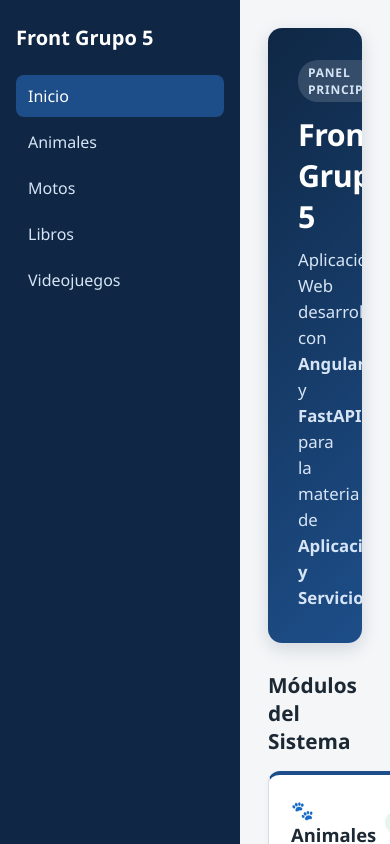
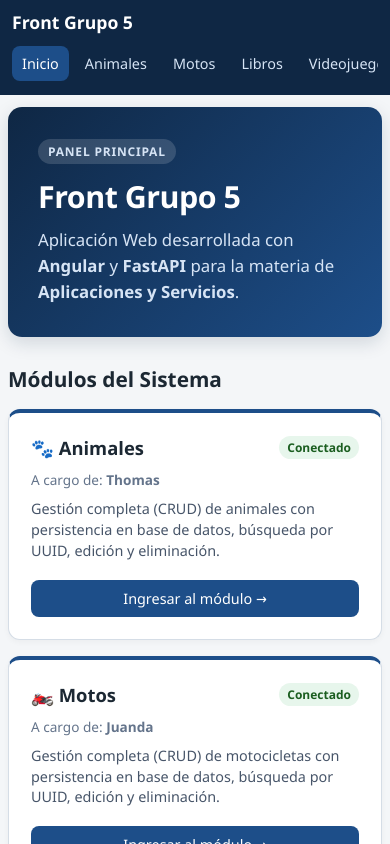
Before and after one commit to ThomasTN77/Frontend-GRUPO5-A-SW, an Angular app: page /inicio in a window 390 px wide. Shown: the top 844 px of the page. Built offline with nearby package versions, Linux system fonts and the light colour scheme.

Commit message:
feat: adapta la interfaz a pantallas moviles

```diff
--- a/src/app/pages/animales/animales.html
+++ b/src/app/pages/animales/animales.html
@@ -21,6 +21,7 @@
   <p class="mensaje" [class.error]="esError()">{{ mensaje() }}</p>
 }
 
+<div class="tabla-scroll">
 <table>
   <thead>
     <tr>
@@ -46,6 +47,7 @@
     }
   </tbody>
 </table>
+</div>
 
 @if (popupAbierto()) {
   <div class="fondo-popup" (click)="cerrarPopup()">
--- a/src/app/pages/libros/libros.html
+++ b/src/app/pages/libros/libros.html
@@ -23,6 +23,7 @@
   <p class="mensaje" [class.error]="esError()">{{ mensaje() }}</p>
 }
 
+<div class="tabla-scroll">
 <table>
   <thead>
     <tr>
@@ -50,6 +51,7 @@
     }
   </tbody>
 </table>
+</div>
 
 @if (popupAbierto()) {
   <div class="fondo-popup" (click)="cerrarPopup()">
--- a/src/app/pages/motos/motos.html
+++ b/src/app/pages/motos/motos.html
@@ -21,6 +21,7 @@
   <p class="mensaje" [class.error]="esError()">{{ mensaje() }}</p>
 }
 
+<div class="tabla-scroll">
 <table>
   <thead>
     <tr>
@@ -48,6 +49,7 @@
     }
   </tbody>
 </table>
+</div>
 
 @if (popupAbierto()) {
   <div class="fondo-popup" (click)="cerrarPopup()">
--- a/src/app/pages/videojuegos/videojuegos.component.css
+++ b/src/app/pages/videojuegos/videojuegos.component.css
@@ -430,20 +430,42 @@
 
 @media (max-width: 720px) {
   :host {
-    padding: 20px 12px;
+    padding: 0;
+  }
+
+  .container {
+    gap: 16px;
+  }
+
+  .page-title {
+    font-size: 1.6rem;
   }
 
   .card-header {
     flex-direction: column;
     align-items: flex-start;
+    padding: 18px;
   }
 
   .card-body {
-    padding: 22px;
+    padding: 18px;
+  }
+
+  .form-grid {
+    grid-template-columns: 1fr;
+  }
+
+  .search-form {
+    width: 100%;
+  }
+
+  .search-input {
+    min-width: 0;
+    width: 100%;
   }
 
   .table th,
   .table td {
-    padding: 12px 18px;
+    padding: 10px 12px;
   }
 }
--- a/src/app/pages/videojuegos/videojuegos.component.html
+++ b/src/app/pages/videojuegos/videojuegos.component.html
@@ -102,6 +102,7 @@
     </div>
     <div class="card-body card-body-no-padding">
       <div class="table-wrapper" *ngIf="(modoBusqueda ? videojuegosFiltrados.length : videojuegos.length) > 0">
+        <div class="tabla-scroll">
         <table class="table">
           <thead>
             <tr>
@@ -131,6 +132,7 @@
             </tr>
           </tbody>
         </table>
+        </div>
       </div>
 
       <div class="empty-state" *ngIf="!modoBusqueda && videojuegos.length === 0">
--- a/src/styles.css
+++ b/src/styles.css
@@ -234,3 +234,130 @@ th {
   color: #555;
   line-height: 1.5;
 }
+
+.tabla-scroll {
+  width: 100%;
+  overflow-x: auto;
+  -webkit-overflow-scrolling: touch;
+}
+
+/* Tablets y celulares: el menu pasa arriba y el contenido ocupa todo el ancho */
+@media (max-width: 768px) {
+  .layout {
+    flex-direction: column;
+  }
+
+  .sidebar {
+    width: 100%;
+    padding: 12px 16px;
+    gap: 12px;
+  }
+
+  .sidebar h1 {
+    font-size: 1.1rem;
+  }
+
+  .sidebar nav {
+    flex-direction: row;
+    overflow-x: auto;
+    gap: 6px;
+    padding-bottom: 4px;
+  }
+
+  .sidebar a {
+    white-space: nowrap;
+    padding: 8px 10px;
+    font-size: 0.9rem;
+  }
+
+  .contenido {
+    width: 100%;
+    padding: 16px 12px;
+  }
+
+  .crud-barra {
+    align-items: stretch;
+  }
+
+  .crud-barra h2 {
+    width: 100%;
+  }
+
+  .filtro {
+    width: 100%;
+  }
+
+  .filtro input {
+    flex: 1 1 160px;
+    min-width: 0;
+  }
+
+  input,
+  select,
+  textarea {
+    font-size: 16px;
+  }
+
+  button {
+    padding: 10px 12px;
+  }
+
+  table {
+    min-width: 620px;
+  }
+
+  th,
+  td {
+    padding: 8px 10px;
+    font-size: 0.85rem;
+  }
+
+  .id {
+    max-width: none;
+  }
+
+  .popup {
+    padding: 16px;
+    max-height: 92vh;
+  }
+
+  .tarjeta-cabecera {
+    flex-wrap: wrap;
+    gap: 6px;
+  }
+}
+
+/* Celulares pequeños */
+@media (max-width: 480px) {
+  .sidebar {
+    padding: 10px 12px;
+  }
+
+  .contenido {
+    padding: 12px 8px;
+  }
+
+  .hero {
+    padding: 24px 20px;
+  }
+
+  .hero h2 {
+    font-size: 1.5rem;
+  }
+
+  .hero .subtitulo {
+    font-size: 0.95rem;
+  }
+
+  .grid-tarjetas {
+    grid-template-columns: 1fr;
+  }
+
+  .tarjeta-modulo {
+    padding: 18px;
+  }
+
+  .info-tecnica {
+    padding: 16px;
+  }
+}
```
